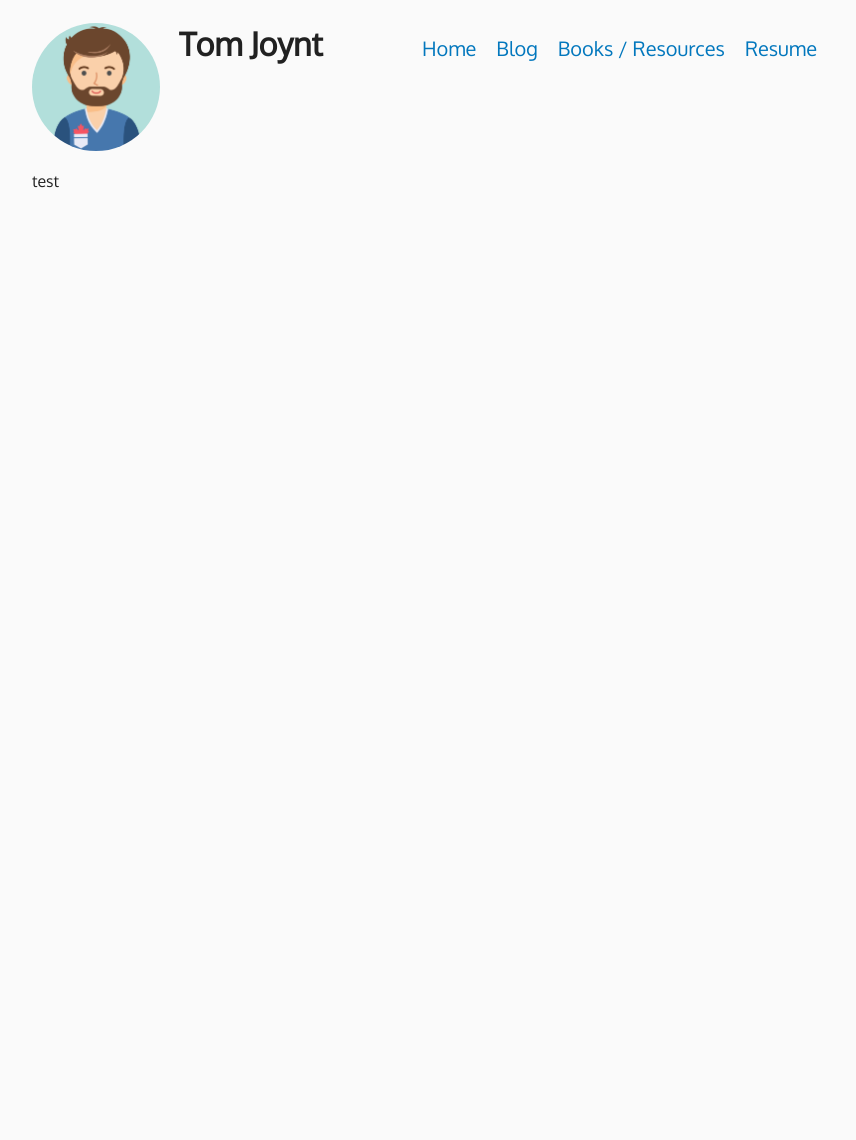
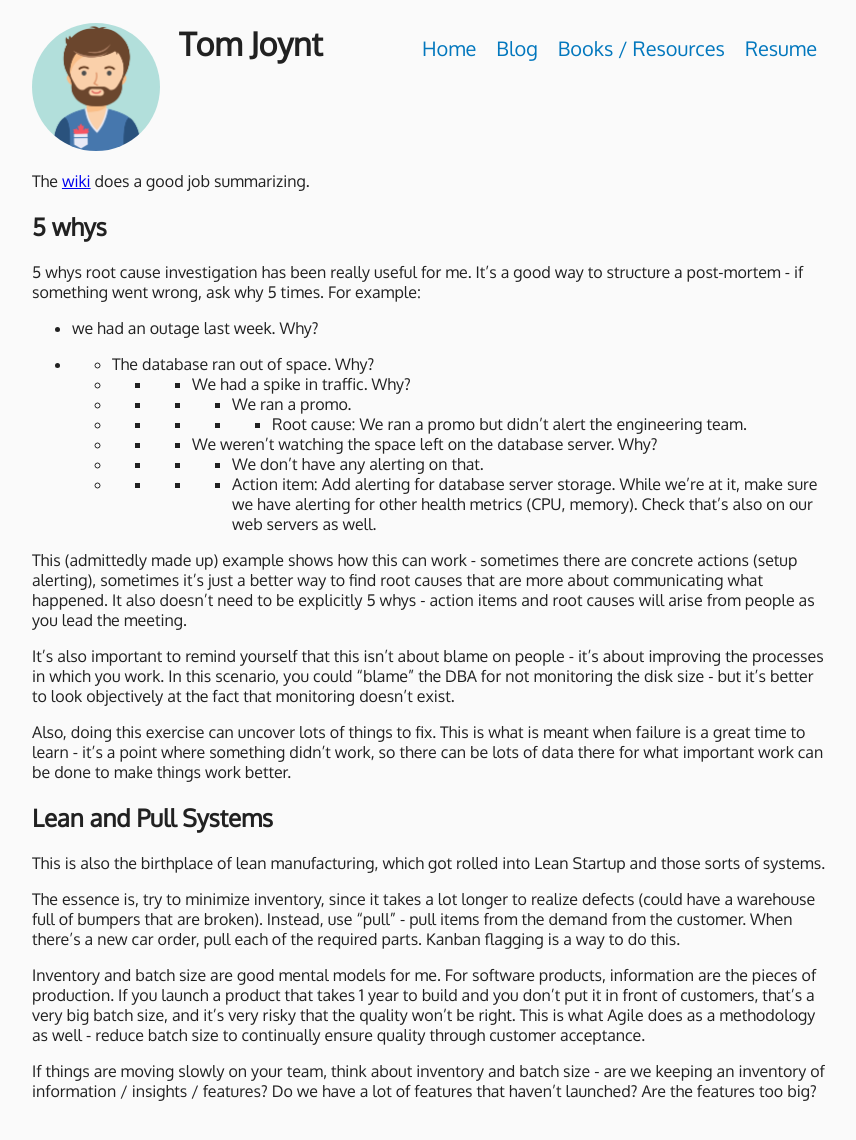
Before and after one commit to tpjoynt/tpjoynt.github.com, a Jekyll site: the page built from booknotes/toyota-way-notes.md, in a window 1280 px wide. Shown: the whole page, without its empty margins (208-1064 px from the left). Built offline with Jekyll 4.4.1, drawn with Linux system fonts in a browser that asks for light colours; nearby versions of some CDN libraries; before the commit the page ends 900 px from its top, so only the background shows below that.

Commit message:
Toyota way notes

```diff
--- a/booknotes/toyota-way-notes.md
+++ b/booknotes/toyota-way-notes.md
@@ -2,4 +2,34 @@
 title: "Toyota Way Notes"
 ---
 
-test
+The [wiki](https://en.wikipedia.org/wiki/The_Toyota_Way) does a good job summarizing.
+
+## 5 whys
+
+5 whys root cause investigation has been really useful for me. It's a good way to structure a post-mortem - if something went wrong, ask why 5 times. For example:
+
+- we had an outage last week. Why?
+
+- - The database ran out of space. Why?
+  - - - We had a spike in traffic. Why?
+  - - - - We ran a promo.
+  - - - - - Root cause: We ran a promo but didn't alert the engineering team.
+  - - - We weren't watching the space left on the database server. Why?
+  - - - - We don't have any alerting on that.
+  - - - - Action item: Add alerting for database server storage. While we're at it, make sure we have alerting for other health metrics (CPU, memory). Check that's also on our web servers as well.
+
+This (admittedly made up) example shows how this can work - sometimes there are concrete actions (setup alerting), sometimes it's just a better way to find root causes that are more about communicating what happened. It also doesn't need to be explicitly 5 whys - action items and root causes will arise from people as you lead the meeting.
+
+It's also important to remind yourself that this isn't about blame on people - it's about improving the processes in which you work. In this scenario, you could "blame" the DBA for not monitoring the disk size - but it's better to look objectively at the fact that monitoring doesn't exist.
+
+Also, doing this exercise can uncover lots of things to fix. This is what is meant when failure is a great time to learn - it's a point where something didn't work, so there can be lots of data there for what important work can be done to make things work better.
+
+## Lean and Pull Systems
+
+This is also the birthplace of lean manufacturing, which got rolled into Lean Startup and those sorts of systems.
+
+The essence is, try to minimize inventory, since it takes a lot longer to realize defects (could have a warehouse full of bumpers that are broken). Instead, use "pull" - pull items from the demand from the customer. When there's a new car order, pull each of the required parts. Kanban flagging is a way to do this.
+
+Inventory and batch size are good mental models for me. For software products, information are the pieces of production. If you launch a product that takes 1 year to build and you don't put it in front of customers, that's a very big batch size, and it's very risky that the quality won't be right. This is what Agile does as a methodology as well - reduce batch size to continually ensure quality through customer acceptance.
+
+If things are moving slowly on your team, think about inventory and batch size - are we keeping an inventory of information / insights / features? Do we have a lot of features that haven't launched? Are the features too big?
```
